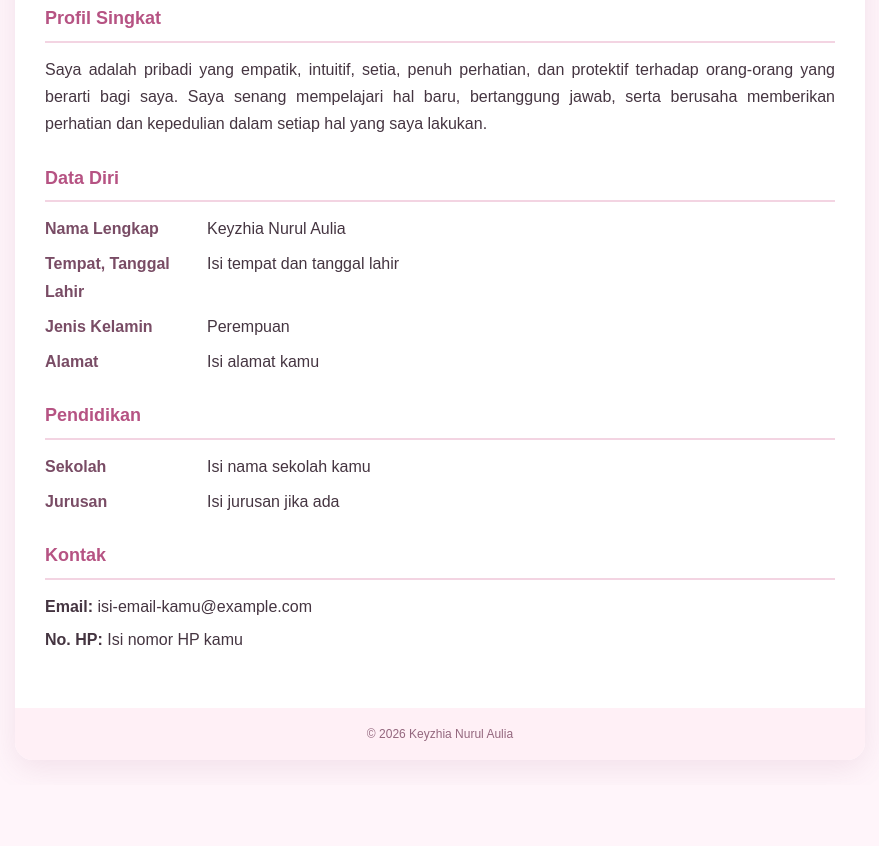
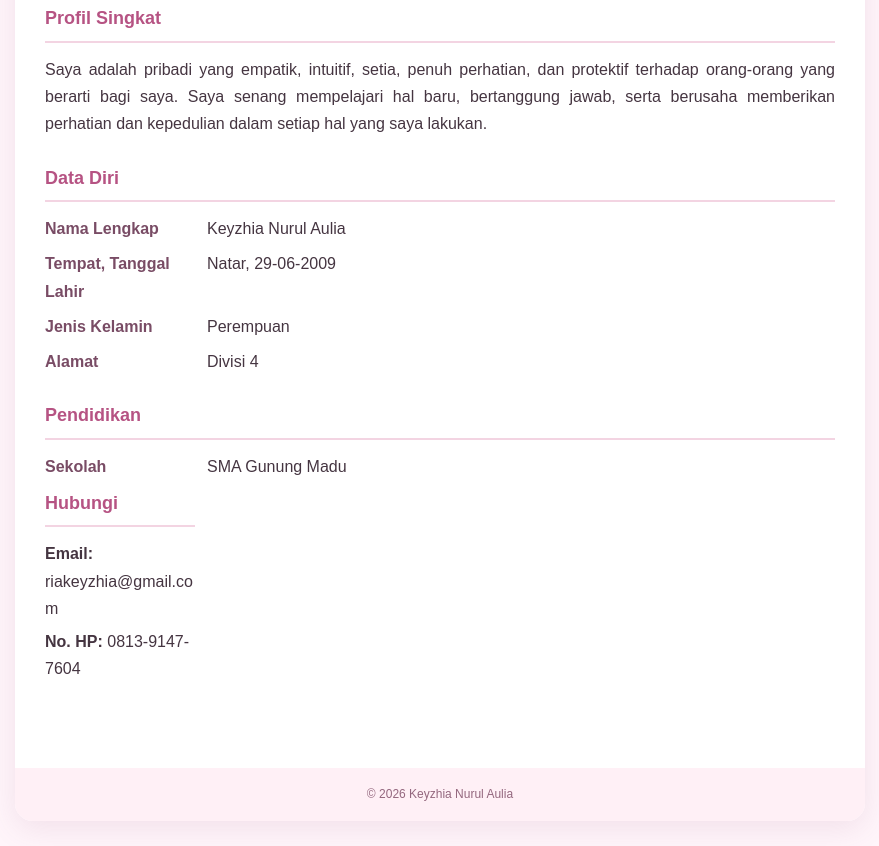
Before and after one commit to riakeyzhia-png/cv-saya1, a plain HTML site: page index.html in a window 1280 px wide. Shown: the part 366-1212 px from the top of the page, without its empty margins (200-1079 px from the left). Before the commit the page ends 1151 px from the top, so only its background shows below. Drawn offline with Linux system fonts and the light colour scheme.

Commit message:
index.html

```diff
--- a/index.html
+++ b/index.html
@@ -229,13 +229,13 @@
           <span>Keyzhia Nurul Aulia</span>
 
           <span class="label">Tempat, Tanggal Lahir</span>
-          <span>Isi tempat dan tanggal lahir</span>
+          <span>Natar, 29-06-2009</span>
 
           <span class="label">Jenis Kelamin</span>
           <span>Perempuan</span>
 
           <span class="label">Alamat</span>
-          <span>Isi alamat kamu</span>
+          <span>Divisi 4</span>
         </div>
       </section>
 
@@ -244,24 +244,19 @@
 
         <div class="data">
           <span class="label">Sekolah</span>
-          <span>Isi nama sekolah kamu</span>
-
-          <span class="label">Jurusan</span>
-          <span>Isi jurusan jika ada</span>
-        </div>
-      </section>
+          <span>SMA Gunung Madu</span>
 
       <section class="kontak">
-        <h2>Kontak</h2>
+        <h2>Hubungi</h2>
 
         <p>
           <strong>Email:</strong>
-          isi-email-kamu@example.com
+          riakeyzhia@gmail.com
         </p>
 
         <p>
           <strong>No. HP:</strong>
-          Isi nomor HP kamu
+          0813-9147-7604
         </p>
       </section>
 
```
